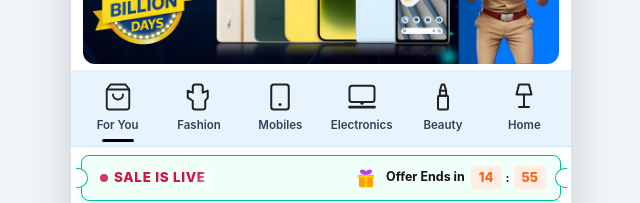
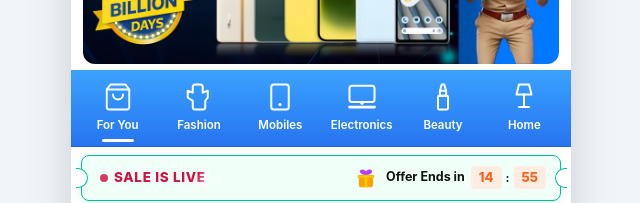
Before and after one commit to nug7795-debug/kitchenproduct, a Next.js app: page / in a window 1280 px wide. Shown: the part 349-552 px from the top of the page, without its empty margins (319-959 px from the left). Built offline with nearby package versions, Linux system fonts and the light colour scheme; no server answers; the database is empty.

Commit message:
fix: change categories row background to a vibrant blue gradient with white text/icons to match the header styling

```diff
--- a/src/app/page.tsx
+++ b/src/app/page.tsx
@@ -30,7 +30,7 @@ const ForYouIcon = ({ className }: { className?: string }) => (
     viewBox="0 0 24 24"
     className={className}
     fill="none"
-    stroke="#212121"
+    stroke="currentColor"
     strokeWidth="1.5"
     strokeLinecap="round"
     strokeLinejoin="round"
@@ -46,7 +46,7 @@ const FashionIcon = ({ className }: { className?: string }) => (
     viewBox="0 0 24 24"
     className={className}
     fill="none"
-    stroke="#212121"
+    stroke="currentColor"
     strokeWidth="1.6"
     strokeLinecap="round"
     strokeLinejoin="round"
@@ -60,7 +60,7 @@ const MobilesIcon = ({ className }: { className?: string }) => (
     viewBox="0 0 24 24"
     className={className}
     fill="none"
-    stroke="#212121"
+    stroke="currentColor"
     strokeWidth="1.6"
     strokeLinecap="round"
     strokeLinejoin="round"
@@ -75,7 +75,7 @@ const ElectronicsIcon = ({ className }: { className?: string }) => (
     viewBox="0 0 24 24"
     className={className}
     fill="none"
-    stroke="#212121"
+    stroke="currentColor"
     strokeWidth="1.6"
     strokeLinecap="round"
     strokeLinejoin="round"
@@ -91,7 +91,7 @@ const BeautyIcon = ({ className }: { className?: string }) => (
     viewBox="0 0 24 24"
     className={className}
     fill="none"
-    stroke="#212121"
+    stroke="currentColor"
     strokeWidth="1.6"
     strokeLinecap="round"
     strokeLinejoin="round"
@@ -107,7 +107,7 @@ const HomeIcon = ({ className }: { className?: string }) => (
     viewBox="0 0 24 24"
     className={className}
     fill="none"
-    stroke="#212121"
+    stroke="currentColor"
     strokeWidth="1.6"
     strokeLinecap="round"
     strokeLinejoin="round"
@@ -414,7 +414,7 @@ export default function Home() {
       </div>
 
       {/* Categories Row */}
-      <div className="bg-[#e8f4fd] px-2 pt-3 pb-1 select-none border-b border-[#d0e7f9]">
+      <div className="bg-gradient-to-b from-[#3ba2ff] to-[#2874f0] text-white px-2 pt-3 pb-1 select-none border-b border-[#1b62db]">
         <div className="grid grid-cols-6 gap-1">
           {[
             { name: 'For You', icon: ForYouIcon },
@@ -427,12 +427,12 @@ export default function Home() {
             <div key={cat.name} className="flex flex-col items-center justify-between text-center">
               <div className="flex flex-col items-center justify-center">
                 <cat.icon className="w-[30px] h-[30px] mb-1.5" />
-                <span className="text-[11.5px] font-semibold text-slate-700 leading-tight">{cat.name}</span>
+                <span className="text-[11.5px] font-semibold text-white leading-tight">{cat.name}</span>
               </div>
               <div
                 style={{
                   height: '3px',
-                  backgroundColor: cat.name === 'For You' ? '#000000' : 'transparent',
+                  backgroundColor: cat.name === 'For You' ? '#ffffff' : 'transparent',
                   width: '32px',
                   marginTop: '6px',
                   borderRadius: '2px'
```
